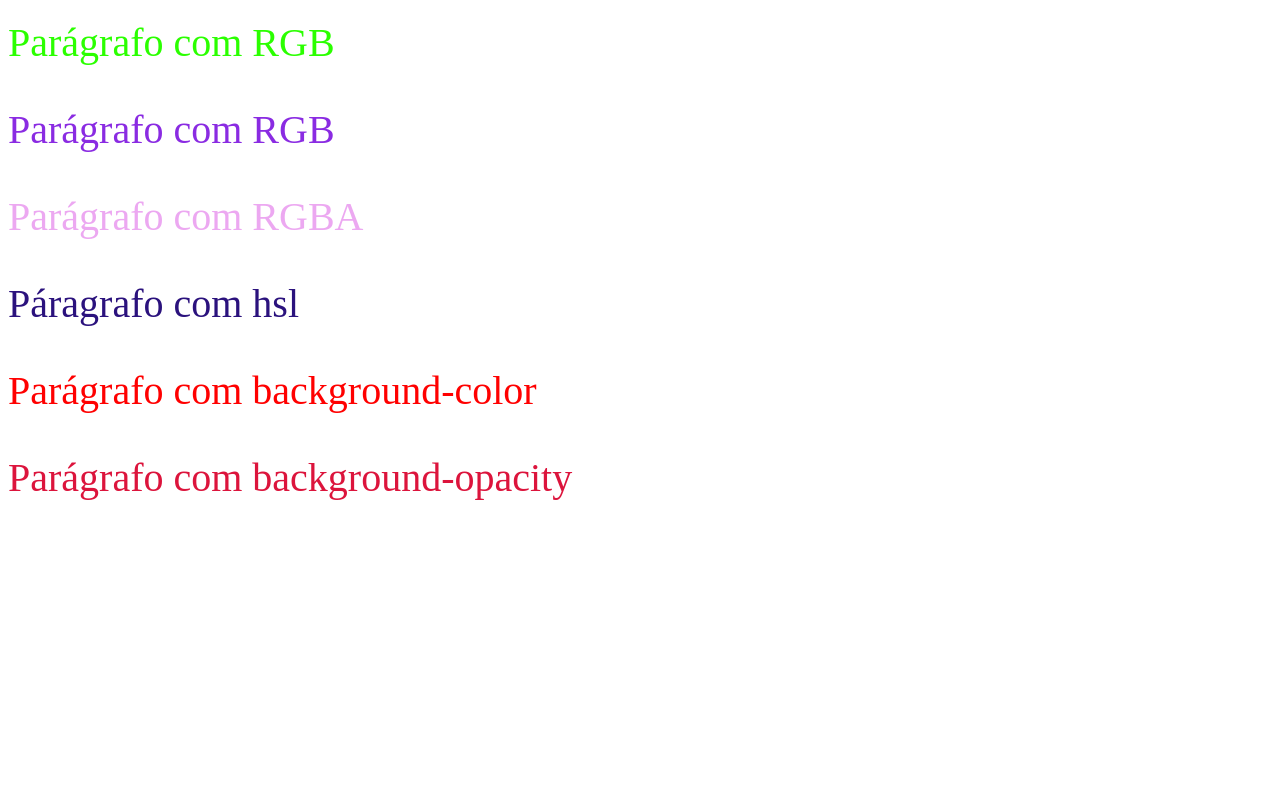
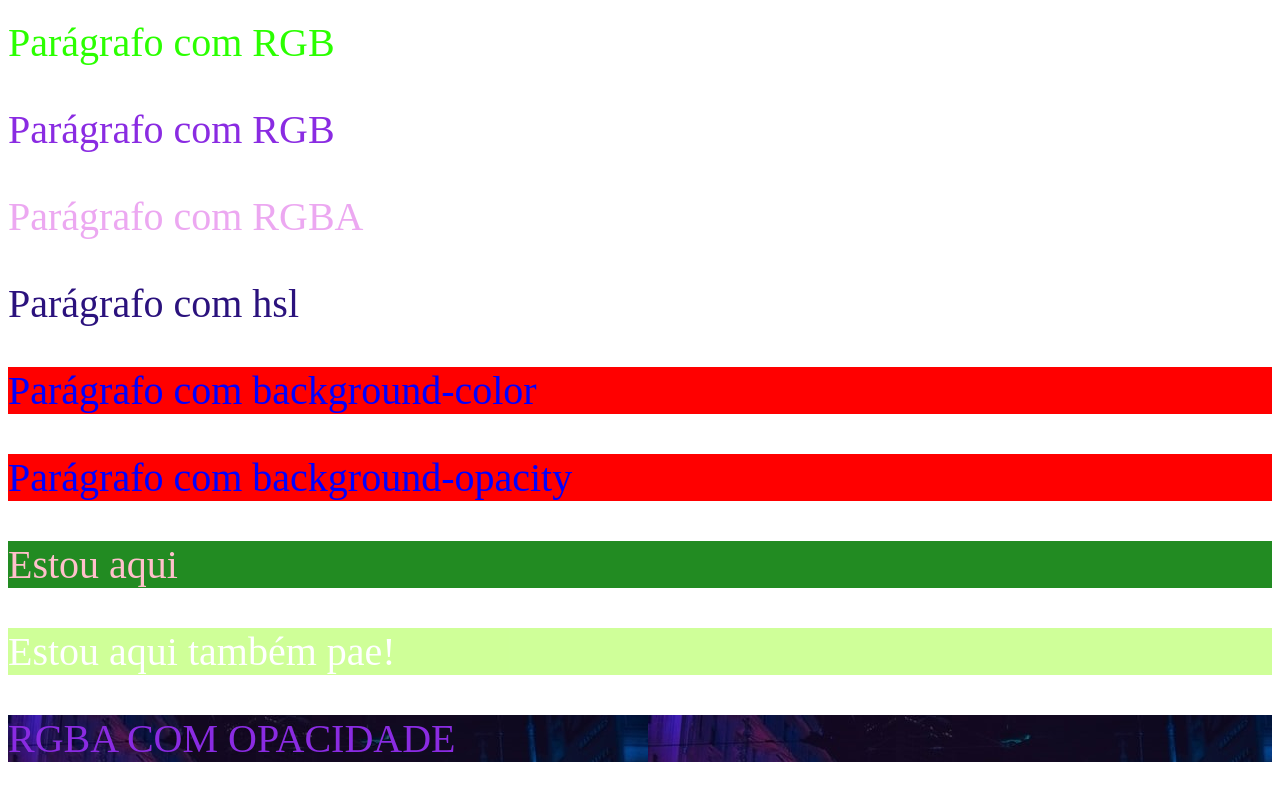
Before and after one commit to RyanPSilvaa/Desenvolvimento-Web, a plain HTML site: page Unidade-2/aula2.html in a window 1280 px wide. Shown: the part 1549-2349 px from the top of the page. Before the commit the page ends 2090 px from the top, so only its background shows below. Drawn offline with Linux system fonts and the light colour scheme.

Commit message:
Atualizei repositório

```diff
--- a/Unidade-2/aula2.html
+++ b/Unidade-2/aula2.html
@@ -72,13 +72,31 @@
     <p class="rgba">Parágrafo com RGBA</p>
 
     <!-- 14 Páragrafo com RGB-->
-    <p class="hsl">Páragrafo com hsl</p>
+    <p class="hsl">Parágrafo com hsl</p>
 
     <!-- 15 Páragrafo com background-color-->
     <p class="background-color">Parágrafo com background-color</p>
 
+    <!-- 15 Páragrafo com background-color-->
+    <p class="background-color">Parágrafo com background-opacity</p>
+
     <!-- 16 Páragrafo com background-opacity-->
-    <p class="background-opacity">Parágrafo com background-opacity</p>
+    <div class="bg-opacity">
+        <p>Estou aqui</p>
+    </div>
+
+    <div class="exercicio">
+        <p>Estou aqui também pae!</p>
+    </div>
+
+    <!-- 17 -->
+     <div class="rgba-opacity">
+         <p>RGBA COM OPACIDADE</p>
+     </div>
+
+     <div class="not-center-bg"></div>
+
+     <div class="center-bg"></div>
 
 </body>
 </html>
--- a/Unidade-2/css/style.css
+++ b/Unidade-2/css/style.css
@@ -63,12 +63,49 @@ h2{
     color: hsl(254, 75%, 28%);
 }
 
-/*15 - Estilizado com background-color*/
+/*15 - Estilizado com background-color/bg*/
 .background-color{
-    color: red;
+    background-color: rgb(136, 255, 0);
+    color: rgb(0, 0, 0);
 }
 
-/*16 - Estilizado com opacity*/
-.background-opacity{
-    color: crimson;
+/*15 - Estilizado com bg*/
+.background-color{
+    background-color: rgba(255,0,0);
+    color: blue;
 }
+
+/*16 - Estilizado com bg-opacity*/
+.bg-opacity > p{
+    background-color: forestgreen;
+    color: pink;
+}
+
+.exercicio > p{
+    background-color: rgb(136, 255, 0);
+    color: rgb(255, 255, 255);
+    opacity: 40%;
+}
+
+.rgba-opacity > p{
+    background-color: rgba(20, 172, 9, 0.274);
+    color: 0.2;
+}
+.rgba-opacity > p{
+    background-color: rgba(20, 172, 9, 0.274);
+    color: 0.2;
+    background-image: url(../img/Prédios.jpeg);
+}
+
+.not-center-bg{
+    background-image: url(../img/toquio-1140x675.png);
+}
+
+.center-bg {
+    color: white;
+    background-image: url(../img/Prédios.jpeg);
+    background-position: center;
+    background-repeat: no-repeat;
+    background-attachment: fixed;
+    background-size: cover;
+}
```
Also changed, not shown: Unidade-2/img/Prédios.jpeg (added), Unidade-2/img/Ville Cyberpunk.jpg (added), Unidade-2/img/toquio-1140x675.png (added).
